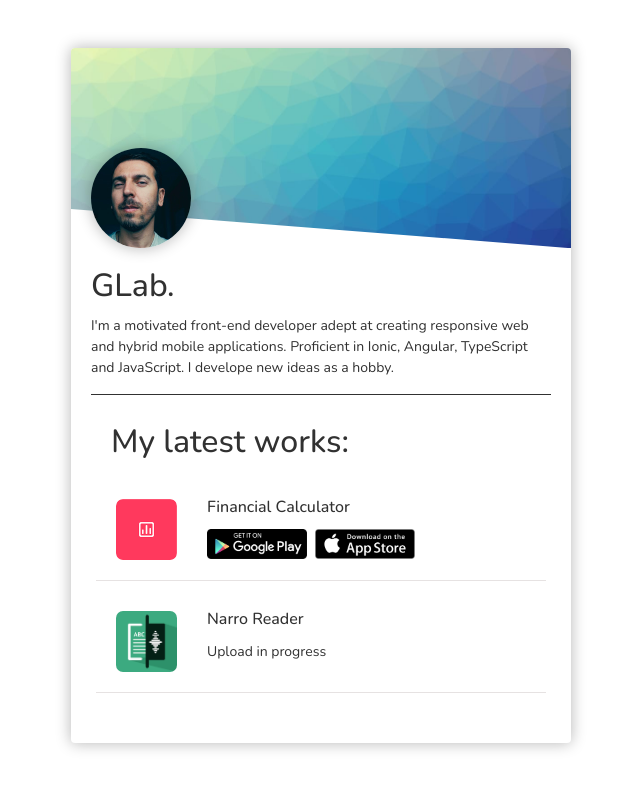
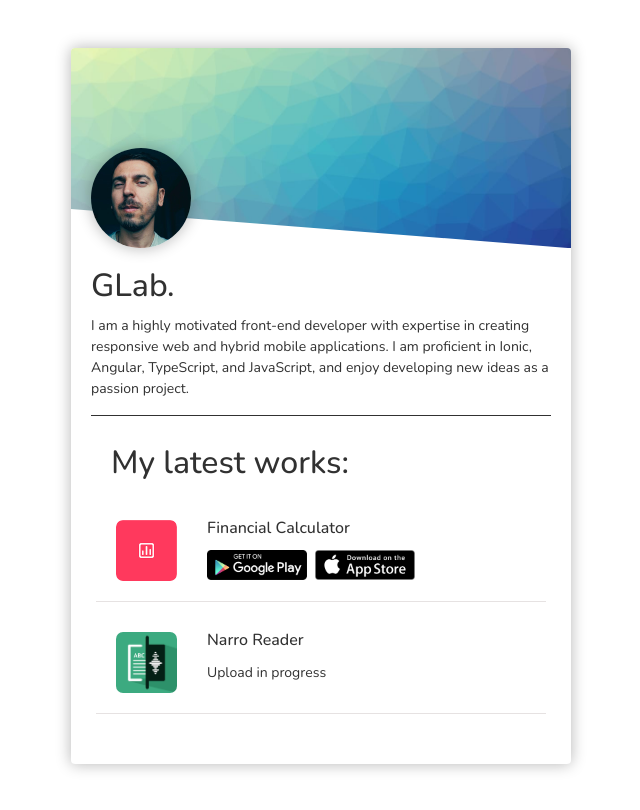
Before and after one commit to kgergooo/about, an Angular app: page / in a window 1280 px wide. Shown: the whole page, without its empty margins (319-959 px from the left). Built offline with nearby package versions, Linux system fonts and the light colour scheme.

Commit message:
GLab desc updated

```diff
--- a/src/app/pages/main/main.component.html
+++ b/src/app/pages/main/main.component.html
@@ -4,9 +4,10 @@
 
 <h2 class="card-title">GLab.</h2>
 <p class="card-text">
-  I'm a motivated front-end developer adept at creating responsive web and
-  hybrid mobile applications. Proficient in Ionic, Angular, TypeScript and
-  JavaScript. I develope new ideas as a hobby.
+  I am a highly motivated front-end developer with expertise in creating
+  responsive web and hybrid mobile applications. I am proficient in Ionic,
+  Angular, TypeScript, and JavaScript, and enjoy developing new ideas as a
+  passion project.
 </p>
 <div
   class="card-footer pt-2 mb-2"
```
Also changed, not shown: 5 other files (tests, documents, lock files or other folders).
